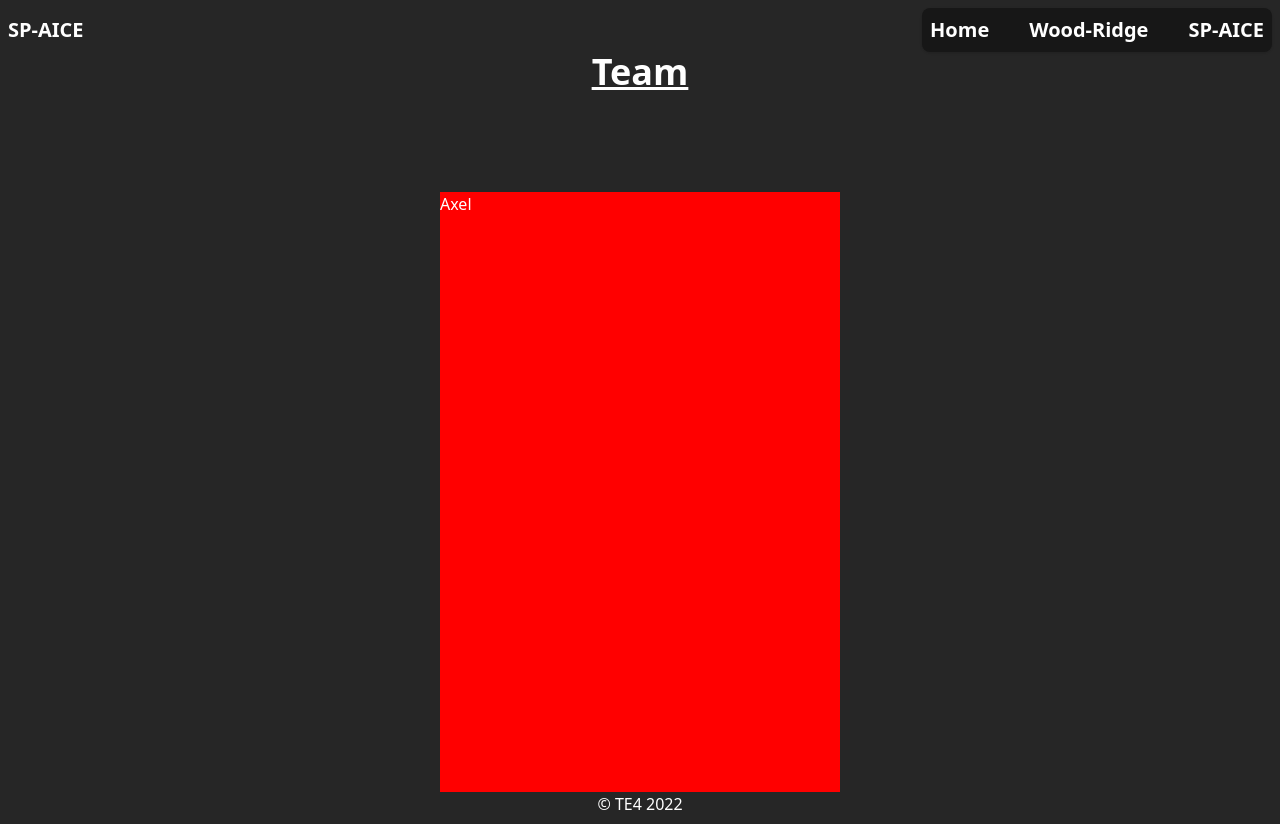
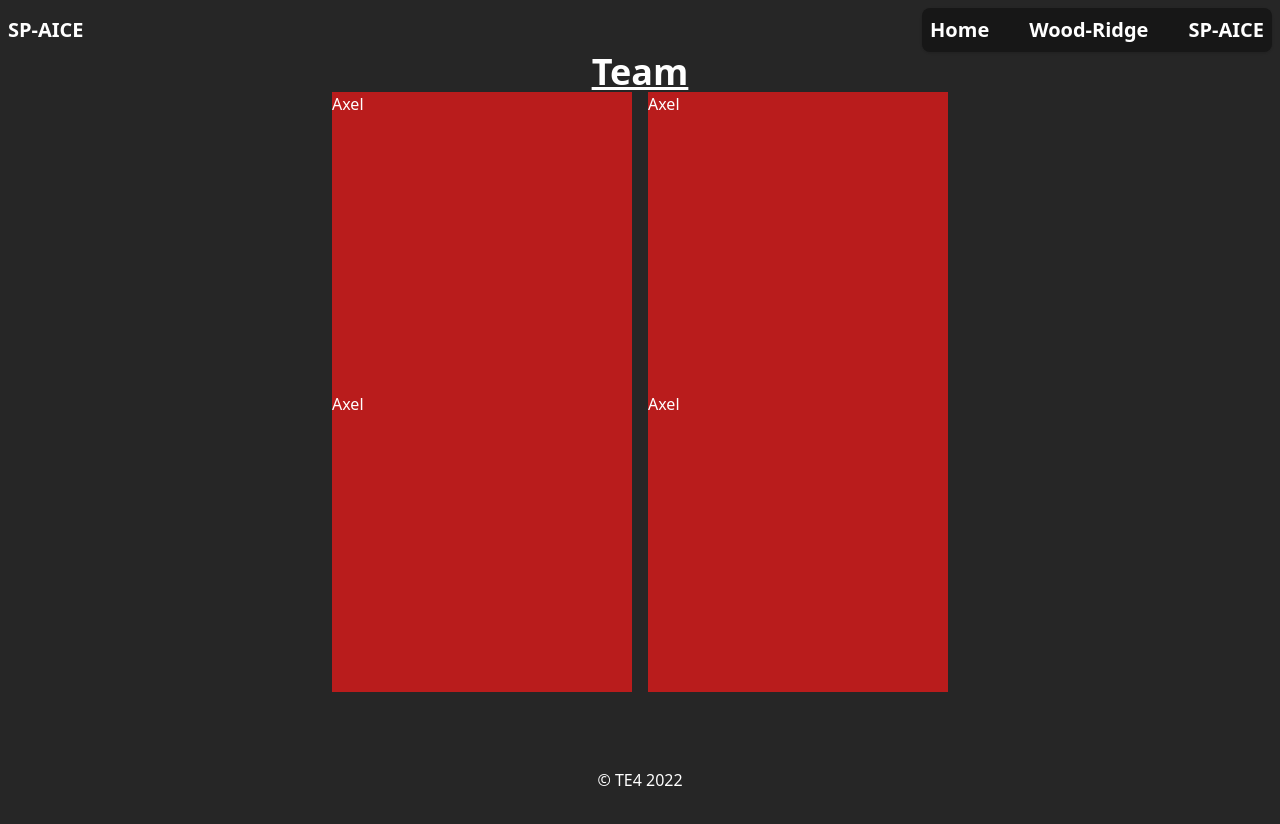
Before and after one commit to williampettersson/flow230120, a Vue app: page /sp-aice in a window 1280 px wide. After the commit the page ends 800 px from the top, so only its background shows below. Built offline with nearby package versions, Linux system fonts and the light colour scheme.

Commit message:
url title, and made profile cards to component

```diff
--- a/index.html
+++ b/index.html
@@ -4,7 +4,7 @@
     <meta charset="UTF-8" />
     <link rel="icon" href="/favicon.ico" />
     <meta name="viewport" content="width=device-width, initial-scale=1.0" />
-    <title>Vite App</title>
+    <title>TE4 Academy</title>
   </head>
   <body class="h-full box-border m-0 bg-neutral-800 text-white">
     <div id="app" class="min-h-full box-border flex flex-col p-2"></div>
--- /dev/null
+++ b/src/components/sp-aice/profileCard.vue
@@ -0,0 +1,50 @@
+<script>
+export default {
+  data() {
+    return {
+      toggled: false,
+    };
+  },
+  methods: {
+    flipCard() {
+      this.toggled = !this.toggled;
+    },
+  },
+  props: {},
+};
+</script>
+
+<template>
+  <div class="w-[300px] h-[300px] mx-auto" @click="flipCard">
+    <div
+      class="innerCard cursor-pointer w-[100%] h-[100%] transition transform duration-1000 relative"
+      :class="toggled ? 'isFlipped' : ''"
+    >
+      <div class="cardface bg-red-700">Axel</div>
+      <div class="cardface cardfaceBack">Inte Axel</div>
+    </div>
+  </div>
+</template>
+
+<style>
+.innerCard {
+  transform-style: preserve-3d;
+}
+
+.innerCard.isFlipped {
+  transform: rotateY(180deg);
+}
+
+.cardface {
+  position: absolute;
+  width: 100%;
+  height: 100%;
+  backface-visibility: hidden;
+  -webkit-backface-visibility: hidden;
+}
+
+.cardfaceBack {
+  background-color: blue;
+  transform: rotateY(180deg);
+}
+</style>
--- a/src/views/SpaiceView.vue
+++ b/src/views/SpaiceView.vue
@@ -1,77 +1,21 @@
 <script setup>
 import AppHeader from "../components/AppHeader.vue";
 import AppSectionTitle from "../components/AppSectionTitle.vue";
+import profileCard from "../components/sp-aice/profileCard.vue";
 import { RouterLink } from "vue-router";
 </script>
 
-<script>
-export default {
-  data() {
-    return {
-      toggled: false,
-    };
-  },
-  methods: {
-    flipCard() {
-      this.toggled = !this.toggled;
-    },
-  },
-};
-</script>
 <template>
   <AppHeader class="flex-grow-0 flex-shrink-0"
     ><RouterLink to="/sp-aice">SP-AICE</RouterLink></AppHeader
   >
   <main class="flex-grow">
     <AppSectionTitle name="Team" />
-
-    <div class="card">
-      <div
-        class="innerCard cursor-pointer"
-        :class="toggled ? 'isFlipped' : ''"
-        @click="flipCard"
-      >
-        <div class="cardface cardfaceFront">Axel</div>
-        <div class="cardface cardfaceBack">Inte Axel</div>
-      </div>
+    <div class="grid grid-cols-2 w-[50%] mx-auto">
+      <profileCard />
+      <profileCard />
+      <profileCard />
+      <profileCard />
     </div>
   </main>
 </template>
-
-<style>
-.card {
-  margin: 100px auto 0;
-  width: 400px;
-  height: 600px;
-}
-
-.innerCard {
-  width: 100%;
-  height: 100%;
-  transition: transform 1s;
-  transform-style: preserve-3d;
-  cursor: pointer;
-  position: relative;
-}
-
-.innerCard.isFlipped {
-  transform: rotateY(180deg);
-}
-
-.cardface {
-  position: absolute;
-  width: 100%;
-  height: 100%;
-  backface-visibility: hidden;
-  -webkit-backface-visibility: hidden;
-}
-
-.cardfaceFront {
-  background-color: red;
-}
-
-.cardfaceBack {
-  background-color: blue;
-  transform: rotateY(180deg);
-}
-</style>
```
